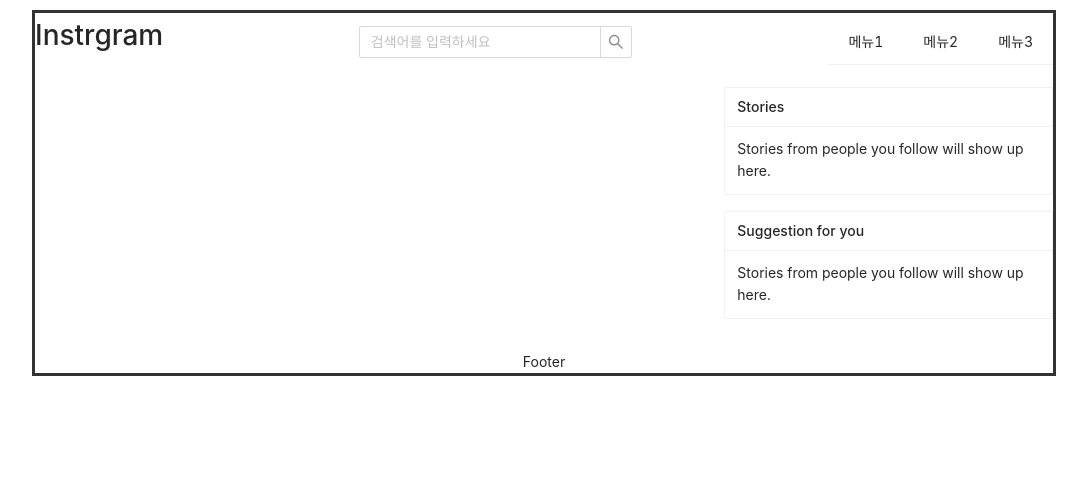
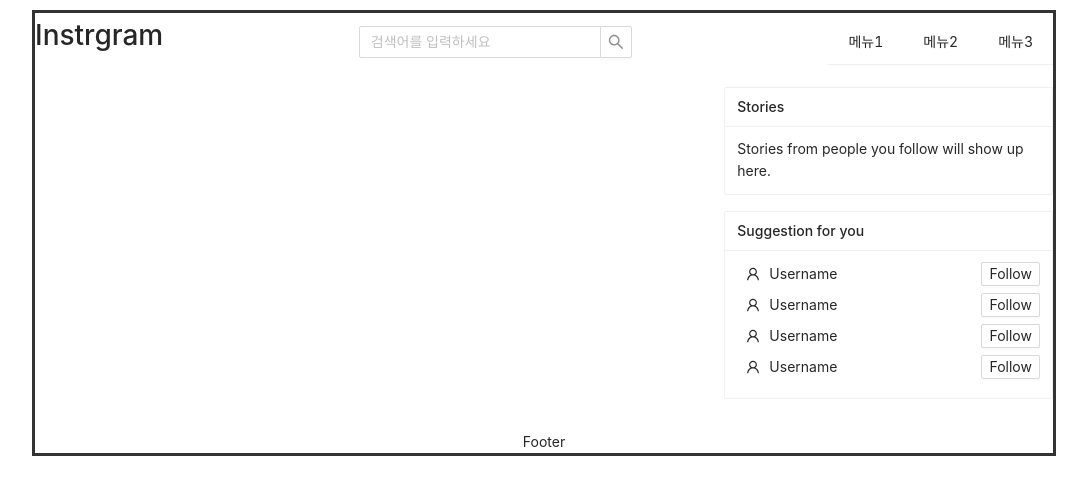
Before and after one commit to sc303030/django-with-react-rev5, a React (Create React App) app in the folder frontend/: page /accounts in a window 1280 px wide. Shown: the top 494 px of the page, without its empty margins (96-1183 px from the left). Built offline with nearby package versions, Linux system fonts and the light colour scheme.

Commit message:
React_1h_45m_50s

```diff
--- a/frontend/src/components/Post.js
+++ b/frontend/src/components/Post.js
@@ -1,11 +1,14 @@
 import React from "react";
-
+import { Card } from "antd";
 function Post({ post }) {
   const { caption, location, photo } = post;
   return (
     <div>
-      <img src={photo} alt={caption} style={{ width: "100px" }} />
-      {caption}, {location}
+      <Card cover={<img src={photo} alt={caption} />}>
+        <Card.Meta title={location} description={caption} />
+      </Card>
+      {/* <img src={photo} alt={caption} style={{ width: "100px" }} />
+      {caption}, {location} */}
     </div>
   );
 }
--- a/frontend/src/components/PostList.js
+++ b/frontend/src/components/PostList.js
@@ -1,6 +1,6 @@
 import React, { useEffect, useState } from "react";
 import Axios from "axios";
-import Post from "Post";
+import Post from "./Post";
 
 const apiUrl = "http://127.0.0.1:8000/api/posts/";
 
@@ -19,7 +19,6 @@ function PostList() {
 
   return (
     <div>
-      <h2>PostList</h2>
       {postList.map((post) => (
         <Post post={post} key={post.id} />
       ))}
--- a/frontend/src/components/Suggestion.js
+++ b/frontend/src/components/Suggestion.js
@@ -1,5 +1,18 @@
 import React from "react";
+import { Button } from "antd";
+import { UserOutlined } from "@ant-design/icons";
+import "./Suggestion.scss";
 
 export default function Suggestion() {
-  return <div>Suggestion...</div>;
+  return (
+    <div className="suggestion">
+      <div className="avatar">
+        <UserOutlined />
+      </div>
+      <div className="username">Username</div>
+      <div className="action">
+        <Button size="small">Follow</Button>
+      </div>
+    </div>
+  );
 }
--- /dev/null
+++ b/frontend/src/components/Suggestion.scss
@@ -0,0 +1,14 @@
+.suggestion {
+  display: grid;
+  grid-template-columns: 32px 2fr 1fr;
+  align-items: center;
+  margin-bottom: 0.5em;
+  .avatar {
+    justify-self: center;
+  }
+  .username {
+  }
+  .action {
+    justify-self: right;
+  }
+}
--- a/frontend/src/components/SuggestionList.js
+++ b/frontend/src/components/SuggestionList.js
@@ -1,12 +1,16 @@
 import React from "react";
 import { Card } from "antd";
 import "./SuggestionList.scss";
+import Suggestion from "./Suggestion";
 
 export default function SuggestionList({ style }) {
   return (
     <div style={style}>
       <Card title="Suggestion for you" size="small">
-        Stories from people you follow will show up here.
+        <Suggestion />
+        <Suggestion />
+        <Suggestion />
+        <Suggestion />
       </Card>
     </div>
   );
--- a/frontend/src/pages/Home.js
+++ b/frontend/src/pages/Home.js
@@ -1,7 +1,7 @@
 import React from "react";
-
+import PostList from "components/PostList";
 function Home() {
-  return <div>Home</div>;
+  return <PostList />;
 }
 
 export default Home;
```
